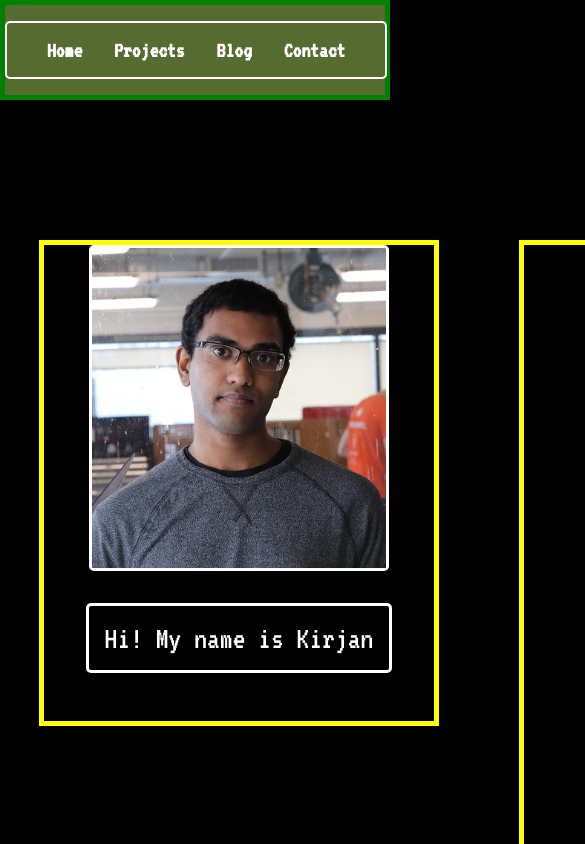
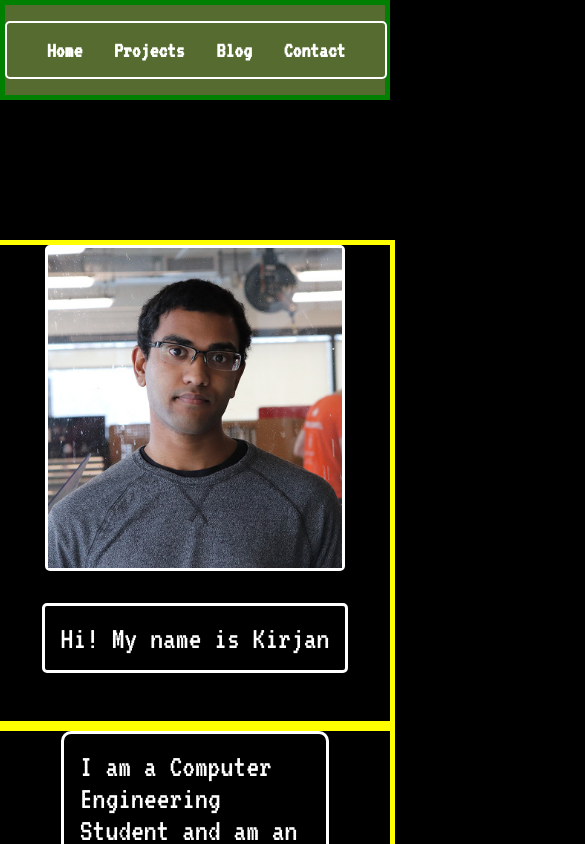
Before and after one commit to kprime21/kprime21-website, a Next.js app: page / in a window 390 px wide. Shown: the top 844 px of the page, 585 px wide, since content can reach past the window. Built offline with nearby package versions, Linux system fonts and the light colour scheme.

Commit message:
fixed hero component for mobile devices

```diff
--- a/components/hero.js
+++ b/components/hero.js
@@ -14,6 +14,16 @@ const HeroContainer = styled.div`
     flex-direction:row;
     justify-content:space-evenly;
     align-items:flex-start;
+
+    @media only screen and (max-width: 890px) {
+
+    justify-content:center ;
+    align-items:center ;
+
+    flex-wrap: wrap;
+
+}
+
 `;
 
 //Left Container - Uses Column
@@ -28,6 +38,11 @@ justify-content: center;
 align-items: center ;
 border: 5px solid yellow;
 
+@media only screen and (max-width: 890px) {
+
+    margin-right:0;
+
+}
 
 
 `;
@@ -88,6 +103,10 @@ justify-content: center;
 align-items: center ;
 
 border: 5px solid yellow;
+@media only screen and (max-width: 890px) {
+
+    margin-right:0;
+}
 `;
 
 //Text container of right column
```
